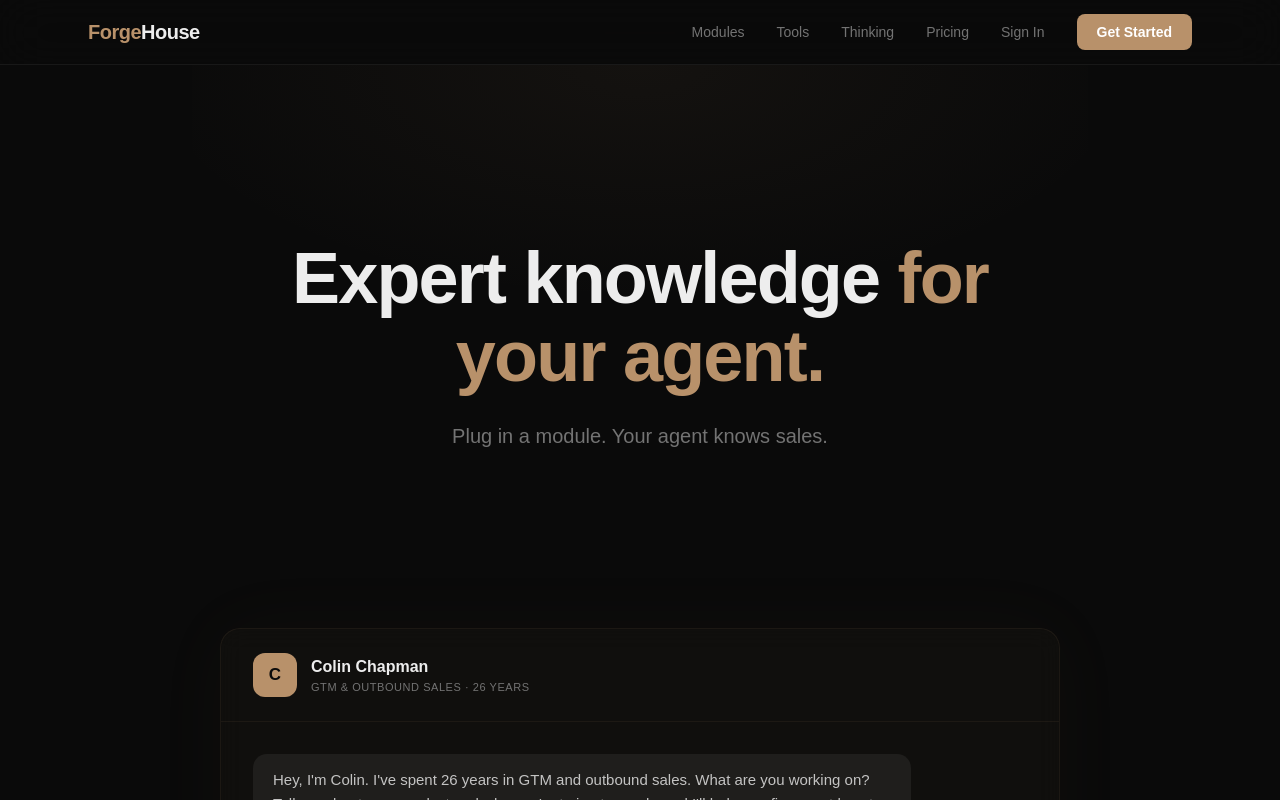
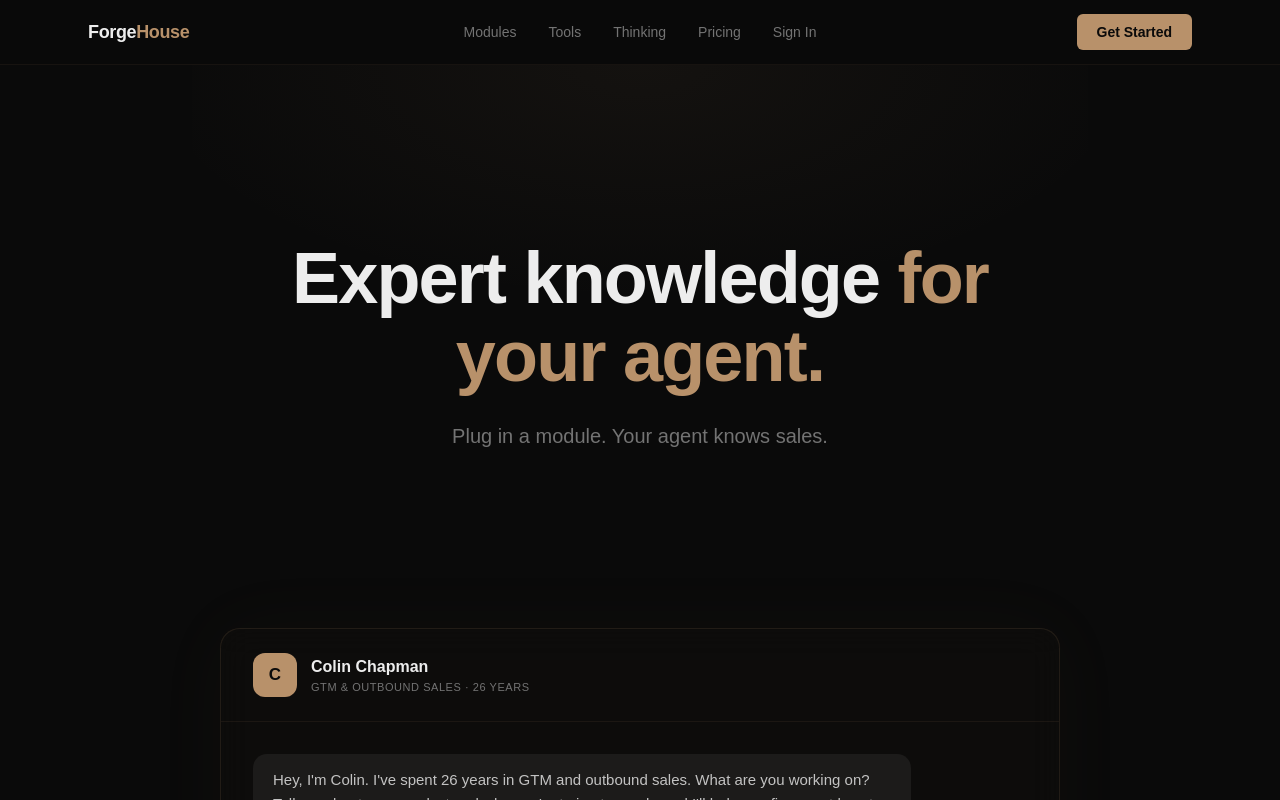
Before and after one commit to Apex-Sudo/forgehouse-site, a Next.js app: page / in a window 1280 px wide. Shown: the top 800 px of the page. Built offline with nearby package versions, Linux system fonts and the light colour scheme; no server answers.

Commit message:
fix: match demo page exactly — centered nav, bronze chat glow, logo style
- Navbar: links centered (absolute), CTA isolated right, border bronze
- Logo: Forge + House(amber) matching demo
- InlineChat: exact bronze glow/border from demo, no glass-card override
- Mobile nav borders bronze

```diff
--- a/src/components/InlineChat.tsx
+++ b/src/components/InlineChat.tsx
@@ -25,8 +25,14 @@ export default function InlineChat() {
   };
 
   return (
-    <div className="glass-card max-w-[840px] mx-auto min-h-[380px] flex flex-col overflow-hidden shadow-[0_0_80px_rgba(184,145,106,0.04)] border-amber/[0.12]"
-      style={{ borderRadius: "20px" }}>
+    <div className="max-w-[840px] mx-auto min-h-[380px] flex flex-col overflow-hidden rounded-[20px]"
+      style={{
+        background: "rgba(184,145,106,0.02)",
+        border: "1px solid rgba(184,145,106,0.12)",
+        backdropFilter: "blur(16px)",
+        WebkitBackdropFilter: "blur(16px)",
+        boxShadow: "0 0 80px rgba(184,145,106,0.04), 0 0 1px rgba(184,145,106,0.1)",
+      }}>
       {/* Header */}
       <div className="flex items-center gap-3.5 px-8 py-6 border-b border-amber/[0.08]">
         <div className="w-11 h-11 rounded-xl bg-amber text-background flex items-center justify-center font-bold text-[17px]">C</div>
--- a/src/components/Navbar.tsx
+++ b/src/components/Navbar.tsx
@@ -90,10 +90,10 @@ export default function Navbar() {
   const inAppShell = !!session?.user && APP_ROUTES.some((r) => pathname.startsWith(r));
 
   return (
-    <nav className="fixed top-0 left-0 right-0 z-50 bg-background/70 backdrop-blur-xl border-b border-white/[0.06]">
-      <div className="max-w-6xl mx-auto px-6 h-16 flex items-center justify-between">
-        <Link href="/" className="text-xl font-bold tracking-tight">
-          <span className="text-amber">Forge</span>House
+    <nav className="fixed top-0 left-0 right-0 z-50 bg-background/85 backdrop-blur-xl border-b border-amber/[0.08]">
+      <div className="max-w-6xl mx-auto px-6 h-16 flex items-center justify-between relative">
+        <Link href="/" className="text-lg font-bold tracking-tight" style={{ letterSpacing: "-0.02em" }}>
+          Forge<span className="text-amber">House</span>
         </Link>
         {inAppShell ? (
           <div className="hidden md:flex items-center gap-4 text-sm text-muted">
@@ -101,13 +101,15 @@ export default function Navbar() {
           </div>
         ) : (
           <>
-            <div className="hidden md:flex items-center gap-8 text-sm text-muted">
-              <Link href="/mentors" className="hover:text-foreground transition">Modules</Link>
-              <Link href="/tools" className="hover:text-foreground transition">Tools</Link>
-              <Link href="/thinking" className="hover:text-foreground transition">Thinking</Link>
-              <Link href="/pricing" className="hover:text-foreground transition">Pricing</Link>
+            <div className="hidden md:flex items-center gap-8 text-sm text-muted absolute left-1/2 -translate-x-1/2">
+              <Link href="/mentors" className="hover:text-foreground transition font-medium">Modules</Link>
+              <Link href="/tools" className="hover:text-foreground transition font-medium">Tools</Link>
+              <Link href="/thinking" className="hover:text-foreground transition font-medium">Thinking</Link>
+              <Link href="/pricing" className="hover:text-foreground transition font-medium">Pricing</Link>
               <UserMenu />
-              <Link href="/chat/colin-chapman" className="bg-amber text-white px-5 py-2 rounded-lg font-semibold hover:bg-amber-dark transition">
+            </div>
+            <div className="hidden md:flex items-center">
+              <Link href="/chat/colin-chapman" className="bg-amber text-background px-5 py-2 rounded-md font-semibold text-sm hover:opacity-90 transition">
                 Get Started
               </Link>
             </div>
@@ -120,13 +122,13 @@ export default function Navbar() {
         )}
       </div>
       {open && (
-        <div className="md:hidden border-t border-white/[0.06] bg-background/90 backdrop-blur-xl px-6 py-4 flex flex-col gap-4 text-sm">
-          <Link href="/mentors" onClick={() => setOpen(false)} className="text-muted hover:text-foreground">Modules</Link>
-          <Link href="/tools" onClick={() => setOpen(false)} className="text-muted hover:text-foreground">Tools</Link>
-          <Link href="/thinking" onClick={() => setOpen(false)} className="text-muted hover:text-foreground">Thinking</Link>
-          <Link href="/pricing" onClick={() => setOpen(false)} className="text-muted hover:text-foreground">Pricing</Link>
+        <div className="md:hidden border-t border-amber/[0.08] bg-background/90 backdrop-blur-xl px-6 py-4 flex flex-col gap-4 text-sm">
+          <Link href="/mentors" onClick={() => setOpen(false)} className="text-muted hover:text-foreground font-medium">Modules</Link>
+          <Link href="/tools" onClick={() => setOpen(false)} className="text-muted hover:text-foreground font-medium">Tools</Link>
+          <Link href="/thinking" onClick={() => setOpen(false)} className="text-muted hover:text-foreground font-medium">Thinking</Link>
+          <Link href="/pricing" onClick={() => setOpen(false)} className="text-muted hover:text-foreground font-medium">Pricing</Link>
           <div onClick={() => setOpen(false)}><UserMenu /></div>
-          <Link href="/chat/colin-chapman" onClick={() => setOpen(false)} className="bg-amber text-white px-4 py-2 rounded-lg font-semibold text-center">Get Started</Link>
+          <Link href="/chat/colin-chapman" onClick={() => setOpen(false)} className="bg-amber text-background px-4 py-2 rounded-md font-semibold text-center">Get Started</Link>
         </div>
       )}
     </nav>
```
